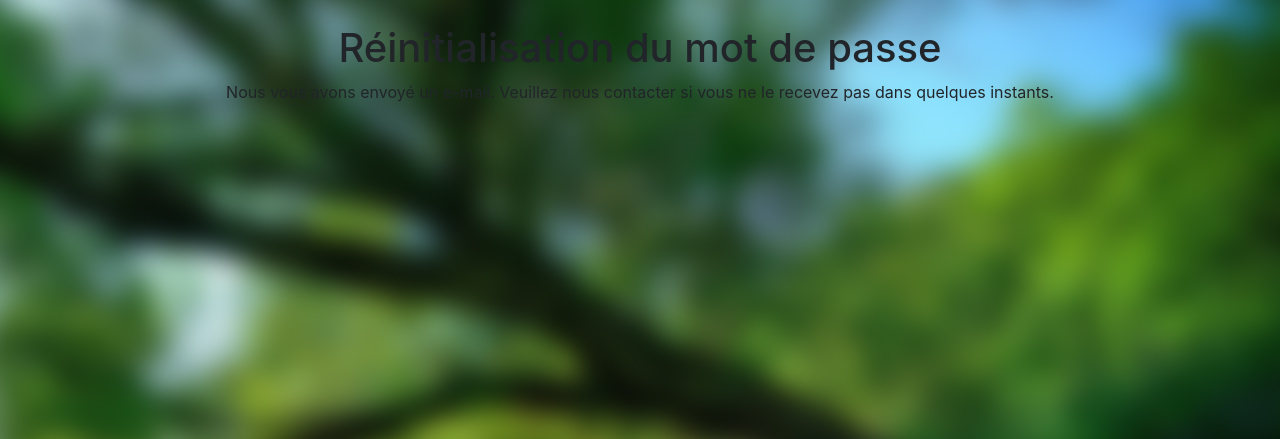
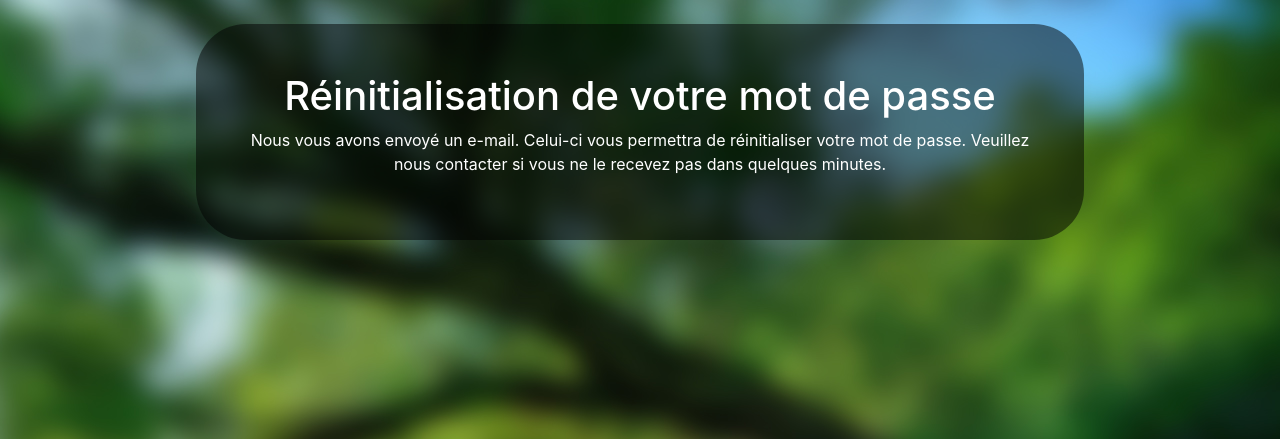
Before and after one commit to Rody96/Mobilez2, a Django app: template templates/account/password_reset_done.html in a window 1280 px wide. Shown: the part 56-495 px from the top of the page. Run offline with Django 3.2, Linux system fonts and the light colour scheme; the template is opened without the code that fills it, so the values that code supplies are empty; some libraries are stand-ins or nearby versions.

Commit message:
update reinit pwd

```diff
--- /dev/null
+++ b/static/css/reinit.css
@@ -0,0 +1,8 @@
+.reinit {
+    background-color:rgba(0, 0, 0, 0.5);
+    padding: 3em;
+    border-radius: 50px;
+    margin-left: 10%;
+    margin-right: 10%;
+    color: white;
+}
--- a/templates/account/password_reset_done.html
+++ b/templates/account/password_reset_done.html
@@ -1,16 +1,20 @@
 {% extends "account/base.html" %}
-
 {% load i18n %}
 {% load account %}
+{% block head_title %}{% trans "Réinitialisation du mot de passe" %}{% endblock %}
+{% block content %}
 
-{% block head_title %}{% trans "Réinitialisation du mot de passe" %}{% endblock %}
+    <div class="reinit">
 
-{% block content %}
-    <h1>{% trans "Réinitialisation du mot de passe" %}</h1>
+    <h1>{% trans "Réinitialisation de votre mot de passe" %}</h1>
 
     {% if user.is_authenticated %}
     {% include "account/snippets/already_logged_in.html" %}
     {% endif %}
 
-    <p>{% blocktrans %}Nous vous avons envoyé un e-mail. Veuillez nous contacter si vous ne le recevez pas dans quelques instants.{% endblocktrans %}</p>
+    <p>{% blocktrans %}Nous vous avons envoyé un e-mail. Celui-ci vous permettra de réinitialiser votre mot de passe. Veuillez nous contacter si vous ne le recevez pas dans quelques minutes.{% endblocktrans %}</p>
+
+    </div>
+
+
 {% endblock %}
--- a/templates/base.html
+++ b/templates/base.html
@@ -15,6 +15,7 @@
     <link rel="stylesheet" href={% static "/css/index.css" %}>
     <link rel="stylesheet" href="{% static "/css/base.css" %}">
     <link rel="stylesheet" href="{% static "/css/mail.css" %}">
+    <link rel="stylesheet" href="{% static "/css/reinit.css" %}">
     <link rel="stylesheet" href="{% static "/css/map.css" %}">
 <link rel="stylesheet" href="{% static "/css/mdp.css" %}">
 <link rel="stylesheet" href="{% static "/css/signIn.css" %}">
```
